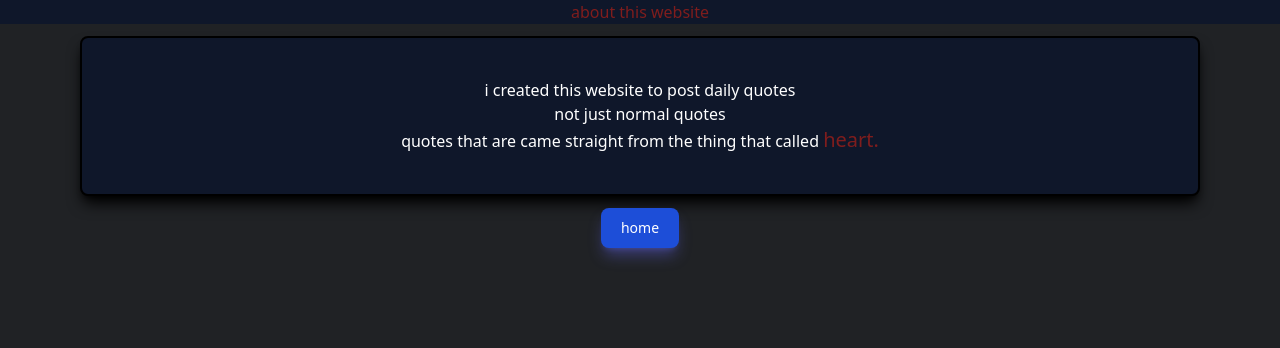
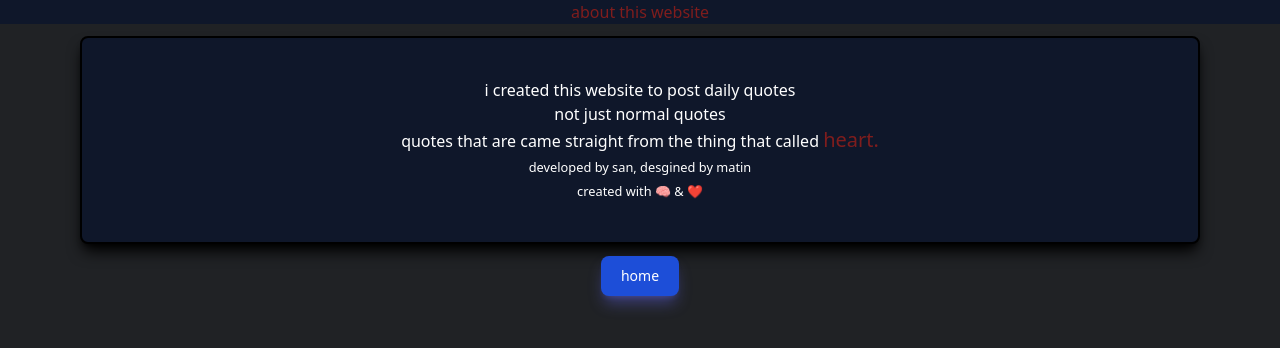
Before and after one commit to s4n80/san-quotes, a website: page src/information.html in a window 1280 px wide. Drawn offline with Linux system fonts and the light colour scheme.

Commit message:
Update information.html

```diff
--- a/src/information.html
+++ b/src/information.html
@@ -21,6 +21,11 @@
     </h1>
     <p class="text-center text-white">
      i created this website to post daily quotes <br> not just normal quotes <br> quotes that are came straight from the thing that called <a class="text-xl text-red-900">heart.</a>
+    <br>
+     <small>
+      developed by san, desgined by matin <br>
+      created with 🧠 & ❤️
+     </small>
     </p>
   </div>
   <form action="index.html">
```
